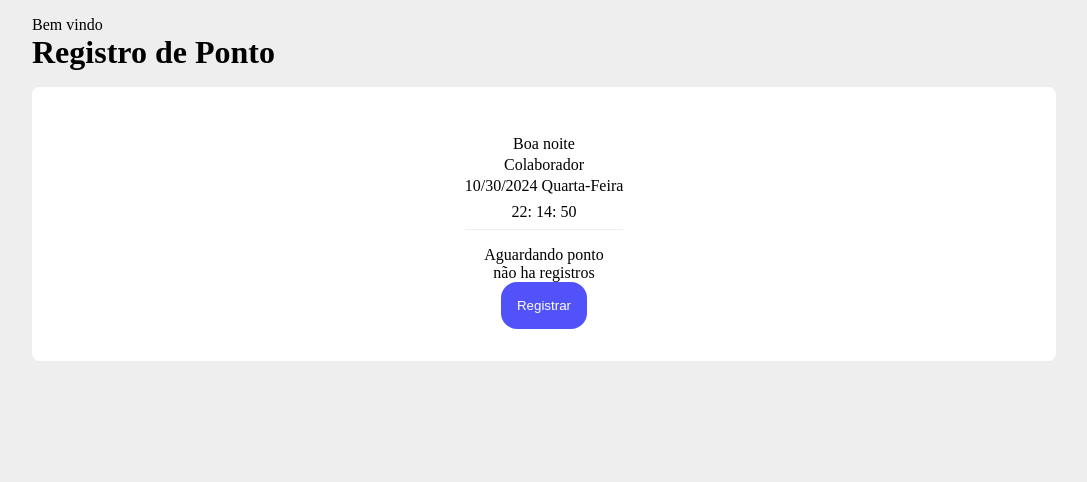
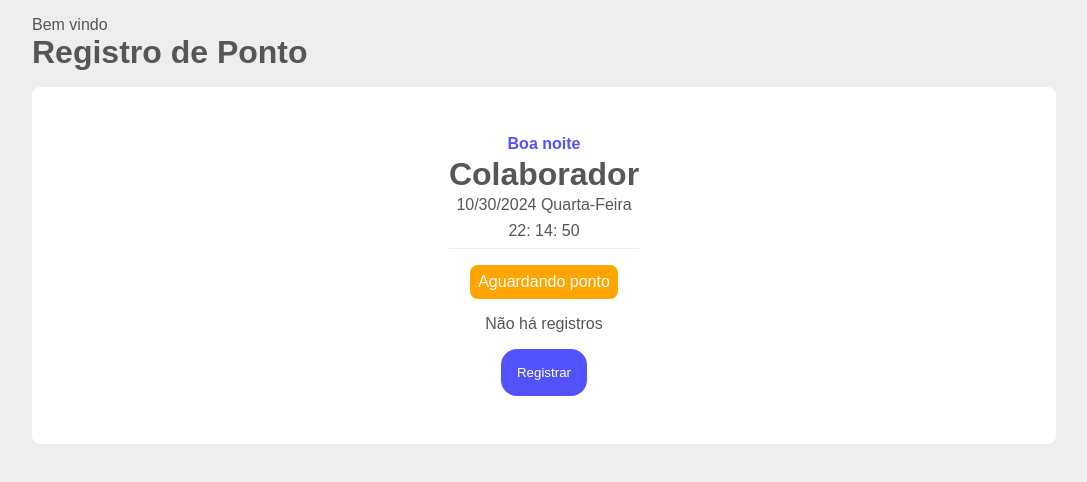
Before and after one commit to BladedElm04/teste_aportt_js, a plain HTML site: page index.html in a window 1280 px wide. Shown: the whole page, without its empty margins (96-1183 px from the left). Drawn offline with Linux system fonts and the light colour scheme.

```diff
--- a/index.html
+++ b/index.html
@@ -35,8 +35,7 @@
             <div id="registered" class="main_registered">
 
             </div>
-            <div class="main_info">
-                <p>não ha registros</p>
+            <div id="info" class="main_info">
             </div>
             <a href="./pages/locationPage.html"><button>Registrar</button></a>
         </div>
--- a/scripts/locationScrip.js
+++ b/scripts/locationScrip.js
@@ -26,4 +26,5 @@
     localStorage.setItem("@locationLong", `${position.coords.longitude}`)
 
 
+
 });
--- a/scripts/script.js
+++ b/scripts/script.js
@@ -24,10 +24,10 @@
     if(now.getHours() < 12){
         pTimeOfDay.innerText = "Bom dia"
     }
-    if(now.getHours() >= 12 && now.getHours() <= 18){
+    if(now.getHours() >= 12 && now.getHours() < 18){
         pTimeOfDay.innerText = "Boa tarde"
     }
-    if(now.getHours() > 18 && now.getHours() <= 24){
+    if(now.getHours() >= 18 && now.getHours() <= 24){
         pTimeOfDay.innerText = "Boa noite"
     }
 
@@ -65,9 +65,22 @@
 console.log(date)
 
 if(date){
-    text.innerText = date
+    text.innerText = "Ponto efetuado"
 } else {
     text.innerText = "Aguardando ponto"
 }
 
-registered.append(text)
+registered.append(text);
+
+const info = document.getElementById("info");
+const p = document.createElement("p");
+p.innerText = "Não há registros"
+
+const bInfo = document.createElement("button");
+bInfo.innerText = "Acessar registros"
+
+if(date){
+    info.append(bInfo);
+} else {
+    info.append(p)
+}
--- a/style.css
+++ b/style.css
@@ -8,6 +8,8 @@
     background-color: #eee;
     width: 80%;
     margin: 0 auto;
+    font-family: Arial, Helvetica, sans-serif;
+    color: rgb(86, 86, 86);
 }
 
 .header {
@@ -34,6 +36,16 @@
     margin-top: 1rem;
 }
 
+#greetings {
+    font-size: 1rem;
+    color: rgb(82, 82, 251);
+}
+
+.greetings_container > p {
+    font-size: 2rem;
+    font-weight: bold;
+}
+
 .clock {
     display: flex;
     justify-content: center;
@@ -51,6 +63,14 @@
     gap: 1rem;
 }
 
+.main_registered {
+    background-color: orange;
+    color: white;
+    padding: 0.5rem;
+    border-radius: 0.5rem;
+    margin-bottom: 1rem;
+}
+
 
 button {
     padding: 1rem;
@@ -58,15 +78,19 @@
     border: none;
     border-radius: 1rem;
     color: white;
+    margin: 1rem;
+    cursor: pointer;
 }
 
-button > a{
+
+.continue {
     padding: 1rem;
     background-color: rgb(82, 82, 251);
     border: none;
     border-radius: 1rem;
     color: white;
     text-decoration: none;
+    cursor: pointer;
 }
 
 #map {
```
Also changed, not shown: pages/registersPage.html (added, +11 -0 lines), scripts/photoScript.js (+18 -6 lines).
